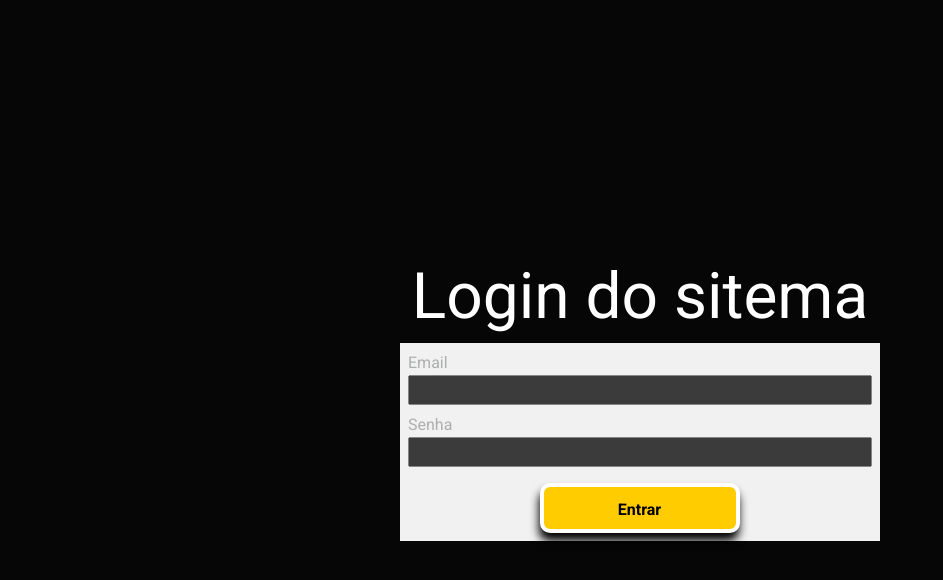
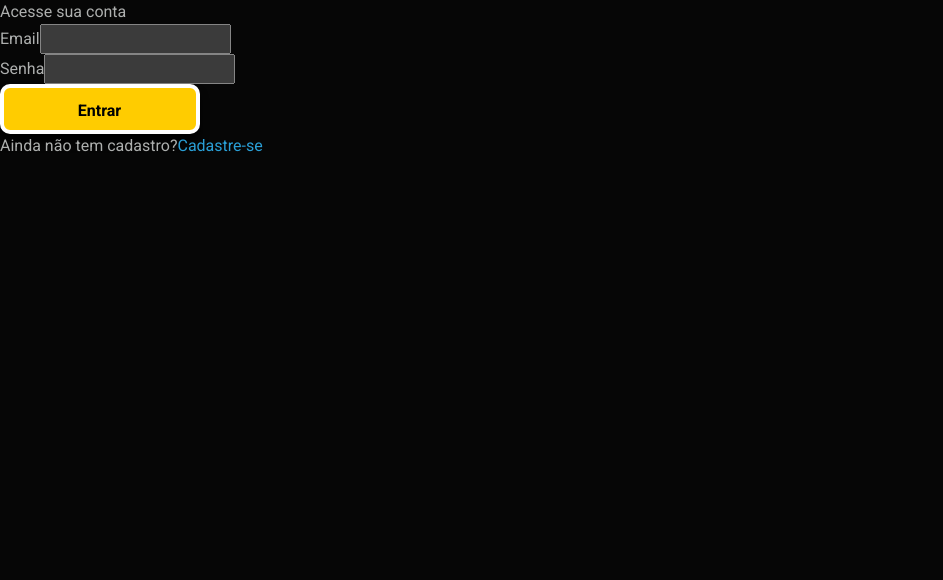
Before and after one commit to FullDevAlan/Beirilus, a React (Create React App) app: page /login in a window 1280 px wide. Shown: the top 580 px of the page, without its empty margins (0-943 px from the left). Built offline with nearby package versions, Linux system fonts and the light colour scheme.

Commit message:
revertendo commits

```diff
--- a/src/component/Pages/Login/index.tsx
+++ b/src/component/Pages/Login/index.tsx
@@ -1,22 +1,39 @@
-import React, { useState } from "react";
+import React, { useState } from 'react';
+import { Link } from 'react-router-dom';
+import { loginClientes } from '../../services/LogApi/clientes';
 import "./styles.css";
 
+export default function Login(): JSX.Element {
+    const [email, setEmail] = useState<string>("");
+    const [password, setPassword] = useState<string>("");
 
-const Login = () => {
-    const [email, setEmail] = useState("");
-    const [password, setPassword] = useState("");
+    const login = async (event: FormEvent) => {
+        event.preventDefault();
 
-    const handleSubmit = (e: any) => {
-        e.preventDefault();
+        const payload = {
+            email,
+            password,
+        };
 
-        console.log("submit", { email, password });
+        try {
+            const response = await loginClientes(payload);
+
+            if (response.status !== 201) {
+                return alert("Deu algo errado");
+            }
+
+            alert("Login efetuado com sucesso!");
+        } catch (error) {
+            alert("Deu algo errado");
+        }
     };
 
     return (
-        <div id="login">
-            <h1 className="title">Login do sitema</h1>
-            <form className="form" onSubmit={handleSubmit}>
-                <div className="field">
+        <div>
+            <form className="login-form" onSubmit={login}>
+                <div className="wrap-input">
+                    <label className="login-form-title" >Acesse sua conta</label>
+                    <div className="wrap-input">
                         <label htmlFor="email">Email</label>
                         <input
                             type="email"
@@ -25,22 +42,26 @@ const Login = () => {
                             value={email}
                             onChange={(e) => setEmail(e.target.value)} />
                     </div>
-                <div className="field">
-                    <label htmlFor="passoword" >Senha</label>
+                    <div className="wrap-input">
+                        <label htmlFor="passoword">Senha</label>
                         <input
                             type="passoword"
                             name="passoword"
                             id="password"
                             value={password}
-                        onChange={(e) => setPassword(e.target.value)} />
-
+                            onChange={(e) => setPassword(e.target.value)}
+                        />
+                        <label className="focus-input" data-placeholder="Email"></label>
                     </div>
-                <div className="actions">
+                    <div className="container-login-form-btn">
                         <button type="submit">Entrar</button>
+                    </div>
+                    <span className='txt1'>Ainda não tem cadastro?</span>
+                        <Link className="txt2" to="/cadastro">
+                            Cadastre-se
+                            </Link>
                 </div>
             </form>
         </div>
-    )
+    );
 }
-
-export default Login
```
Also changed, not shown: src/component/Pages/Schedule/card.tsx (added, +11 -0 lines), src/component/Pages/Schedule/step4.tsx (+14 -13 lines). Lines whose indentation alone changed are shown as unchanged.
